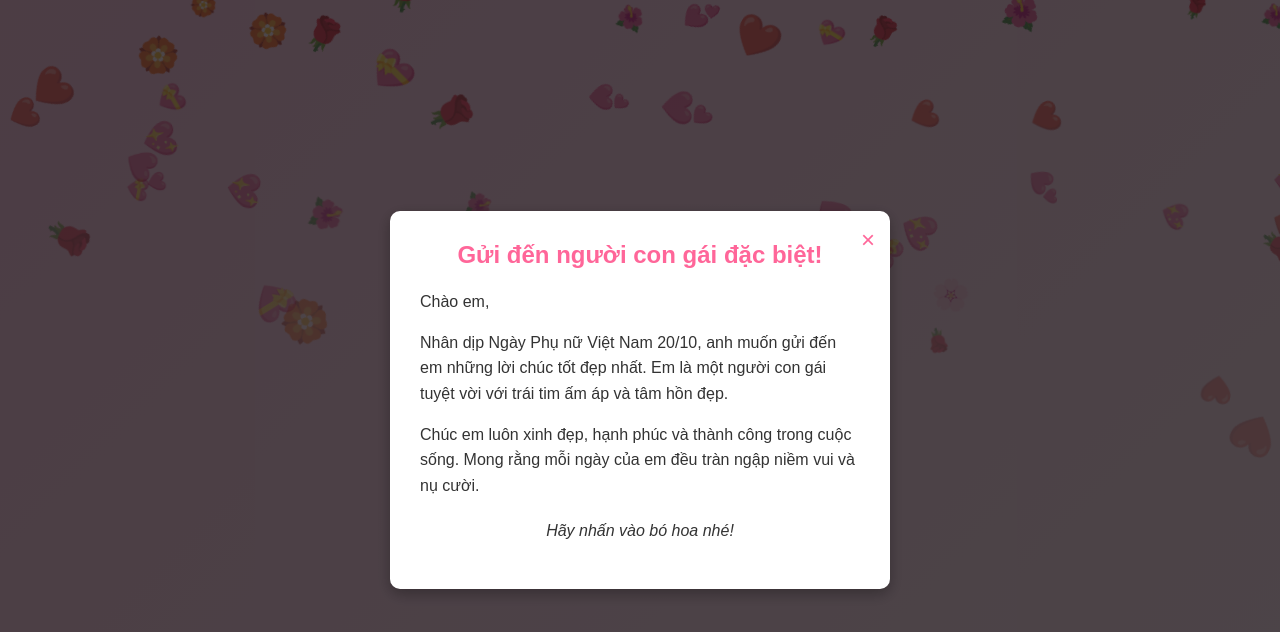
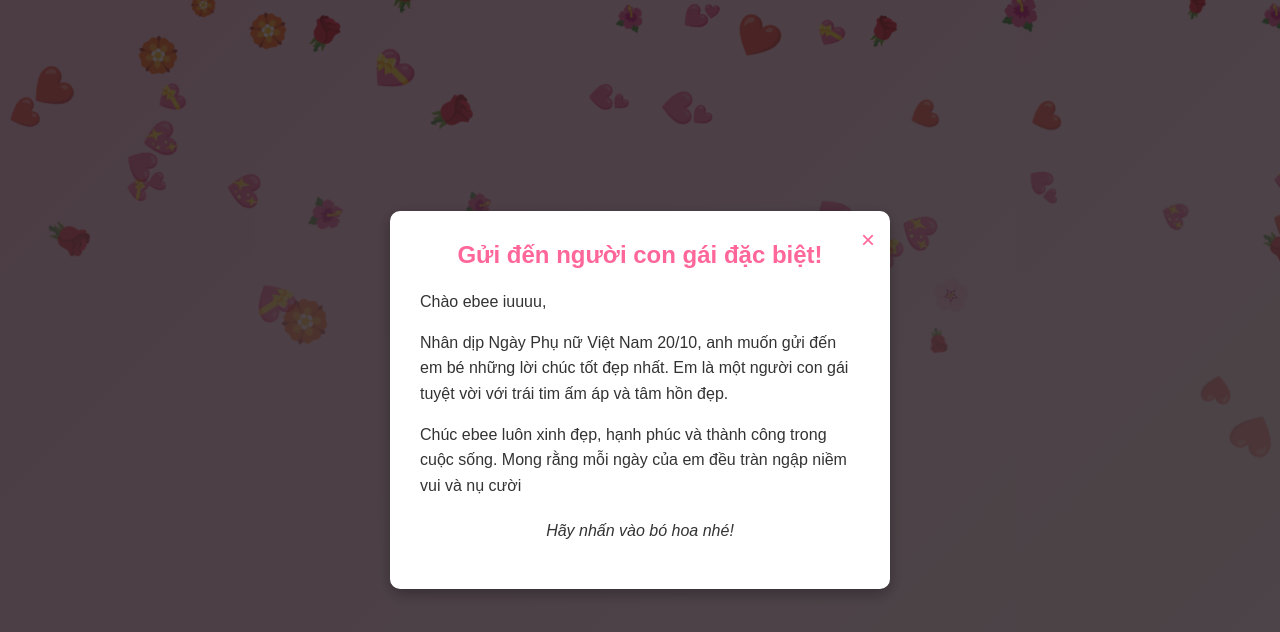
Before and after one commit to quangvnd0201/chuc_ebee_20_thang_10_vui_ve_nheeeee, a plain HTML site: page index.html in a window 1280 px wide. Drawn offline with Linux system fonts and the light colour scheme.

Commit message:
Update index.html

```diff
--- a/index.html
+++ b/index.html
@@ -262,9 +262,9 @@
             <span class="close-btn" id="closeLetter">&times;</span>
             <div class="letter-content">
                 <h2>Gửi đến người con gái đặc biệt!</h2>
-                <p>Chào em,</p>
-                <p>Nhân dịp Ngày Phụ nữ Việt Nam 20/10, anh muốn gửi đến em những lời chúc tốt đẹp nhất. Em là một người con gái tuyệt vời với trái tim ấm áp và tâm hồn đẹp.</p>
-                <p>Chúc em luôn xinh đẹp, hạnh phúc và thành công trong cuộc sống. Mong rằng mỗi ngày của em đều tràn ngập niềm vui và nụ cười.</p>
+                <p>Chào ebee iuuuu,</p>
+                <p>Nhân dịp Ngày Phụ nữ Việt Nam 20/10, anh muốn gửi đến em bé những lời chúc tốt đẹp nhất. Em là một người con gái tuyệt vời với trái tim ấm áp và tâm hồn đẹp.</p>
+                <p>Chúc ebee luôn xinh đẹp, hạnh phúc và thành công trong cuộc sống. Mong rằng mỗi ngày của em đều tràn ngập niềm vui và nụ cười</p>
                 <p class="letter-note">Hãy nhấn vào bó hoa nhé!</p>
             </div>
         </div>
```
